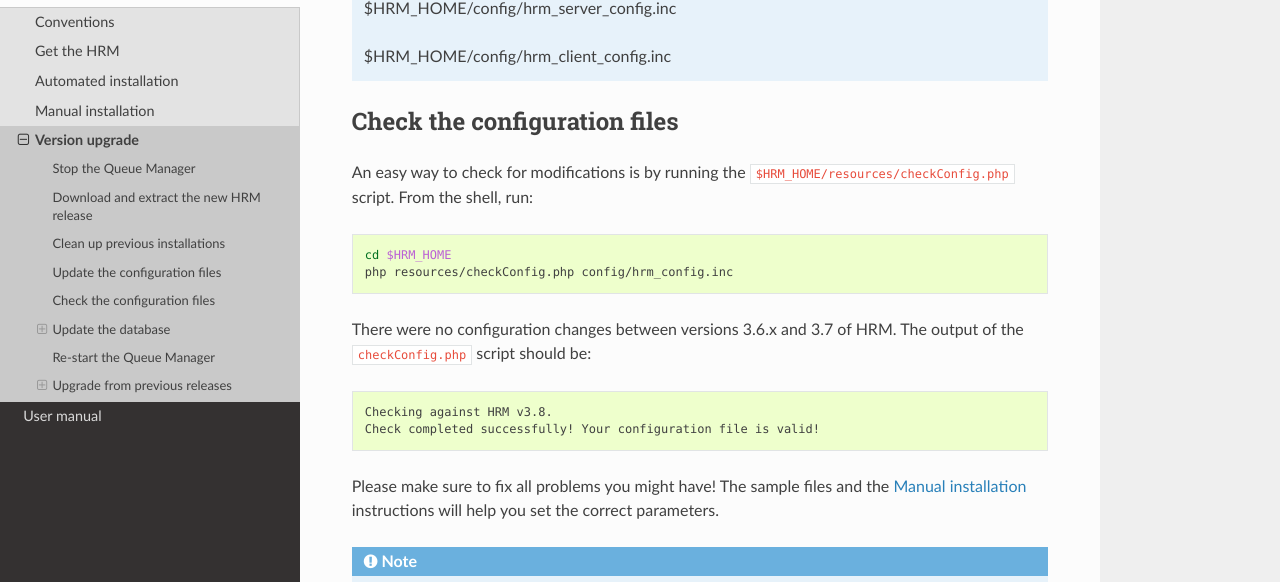
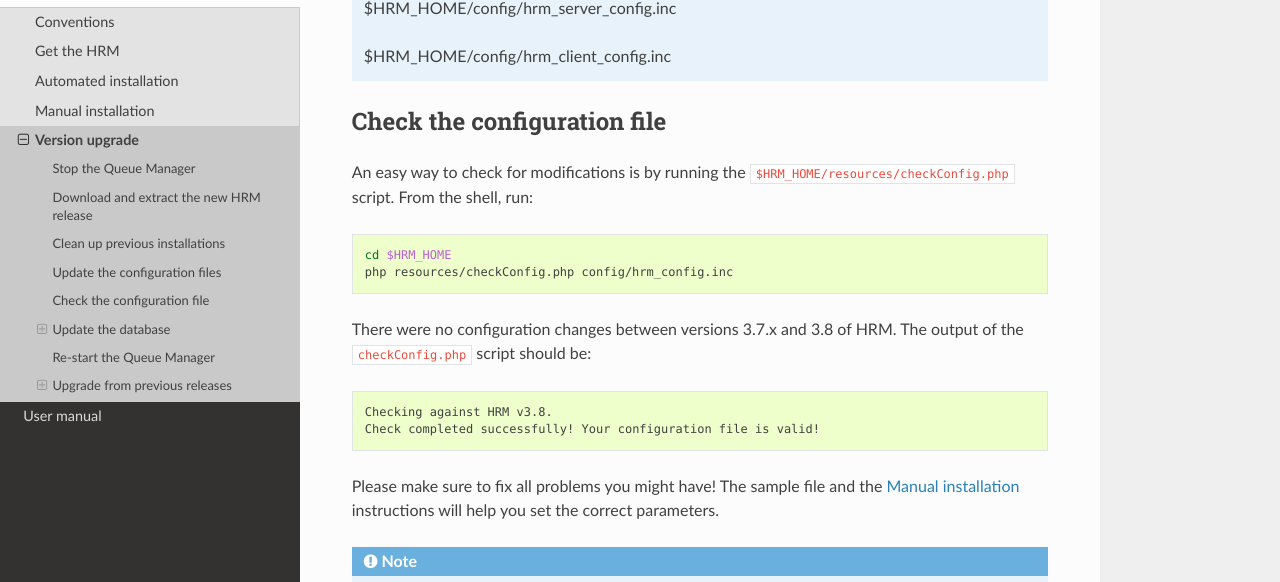
Before and after one commit to aarpon/hrm_docs, a Sphinx documentation site: the page built from docs/admin/upgrade.rst, in a window 1280 px wide and 900 px high, scrolled down 2030 px. Shown: the part 155-737 px from the top of the window. Built offline with Sphinx 7.4.7 and the Read the Docs theme 2.0.0, drawn with Linux system fonts in a browser that asks for light colours.

Commit message:
Minor fixes in the upgrade instructions.

```diff
--- a/docs/admin/upgrade.rst
+++ b/docs/admin/upgrade.rst
@@ -90,8 +90,8 @@ commands:
 
    $HRM_HOME/config/hrm_client_config.inc
 
-Check the configuration files
-=============================
+Check the configuration file
+============================
 
 An easy way to check for modifications is by running the ``$HRM_HOME/resources/checkConfig.php`` script. From the shell, run:
 
@@ -100,14 +100,14 @@ An easy way to check for modifications is by running the ``$HRM_HOME/resources/c
     cd $HRM_HOME
     php resources/checkConfig.php config/hrm_config.inc
 
-There were no configuration changes between versions 3.6.x and 3.7 of HRM. The output of the ``checkConfig.php`` script should be:
+There were no configuration changes between versions 3.7.x and 3.8 of HRM. The output of the ``checkConfig.php`` script should be:
 
 .. code-block:: sh
 
   Checking against HRM v3.8.
   Check completed successfully! Your configuration file is valid!
 
-Please make sure to fix all problems you might have! The sample files and the :ref:`manual_install` instructions will help you set the correct parameters.
+Please make sure to fix all problems you might have! The sample file and the :ref:`manual_install` instructions will help you set the correct parameters.
 
 .. note:: Please follow :ref:`these instructions <upgrade_check_previous>` **first** if you are upgrading from older versions.
 
```
